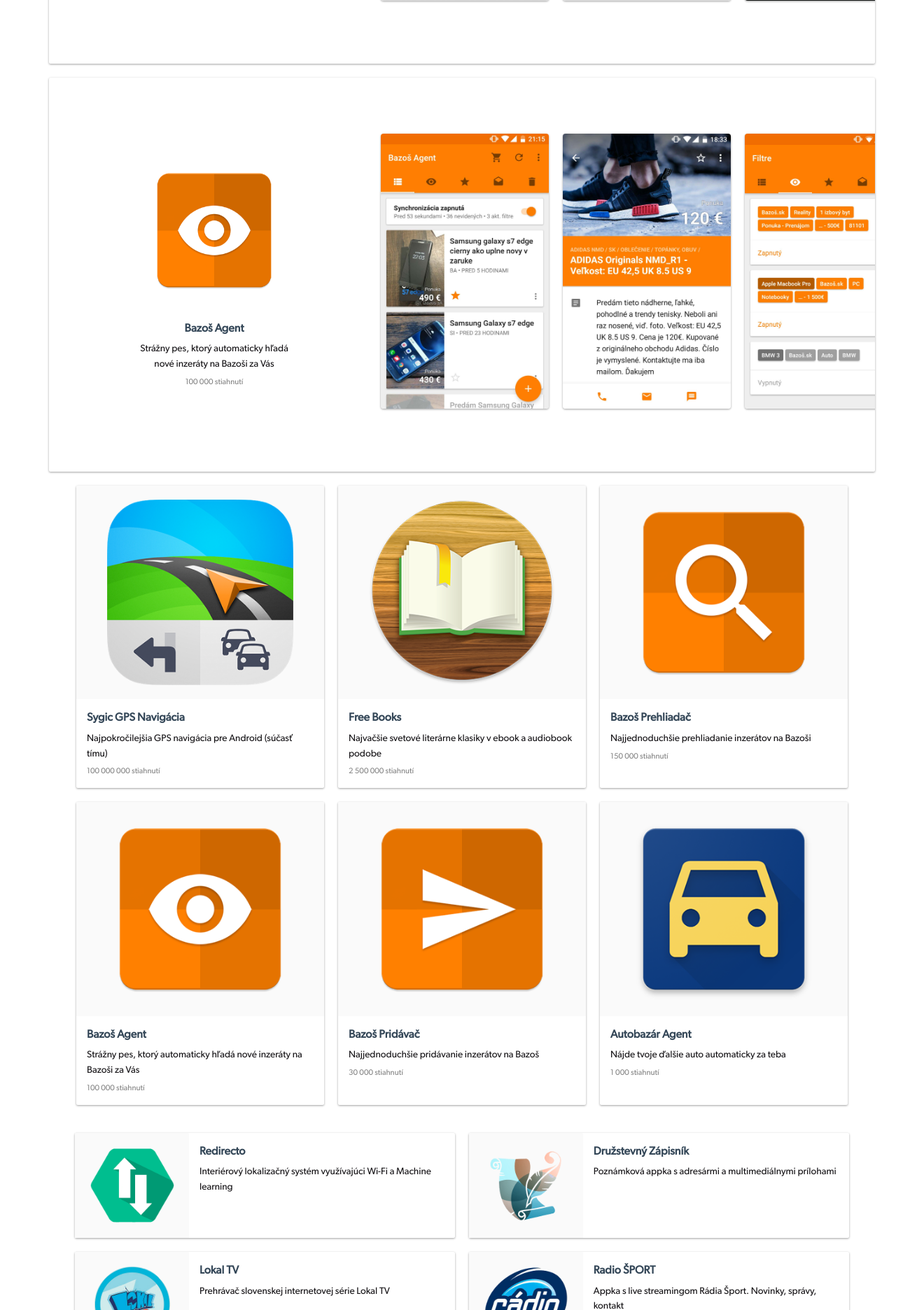
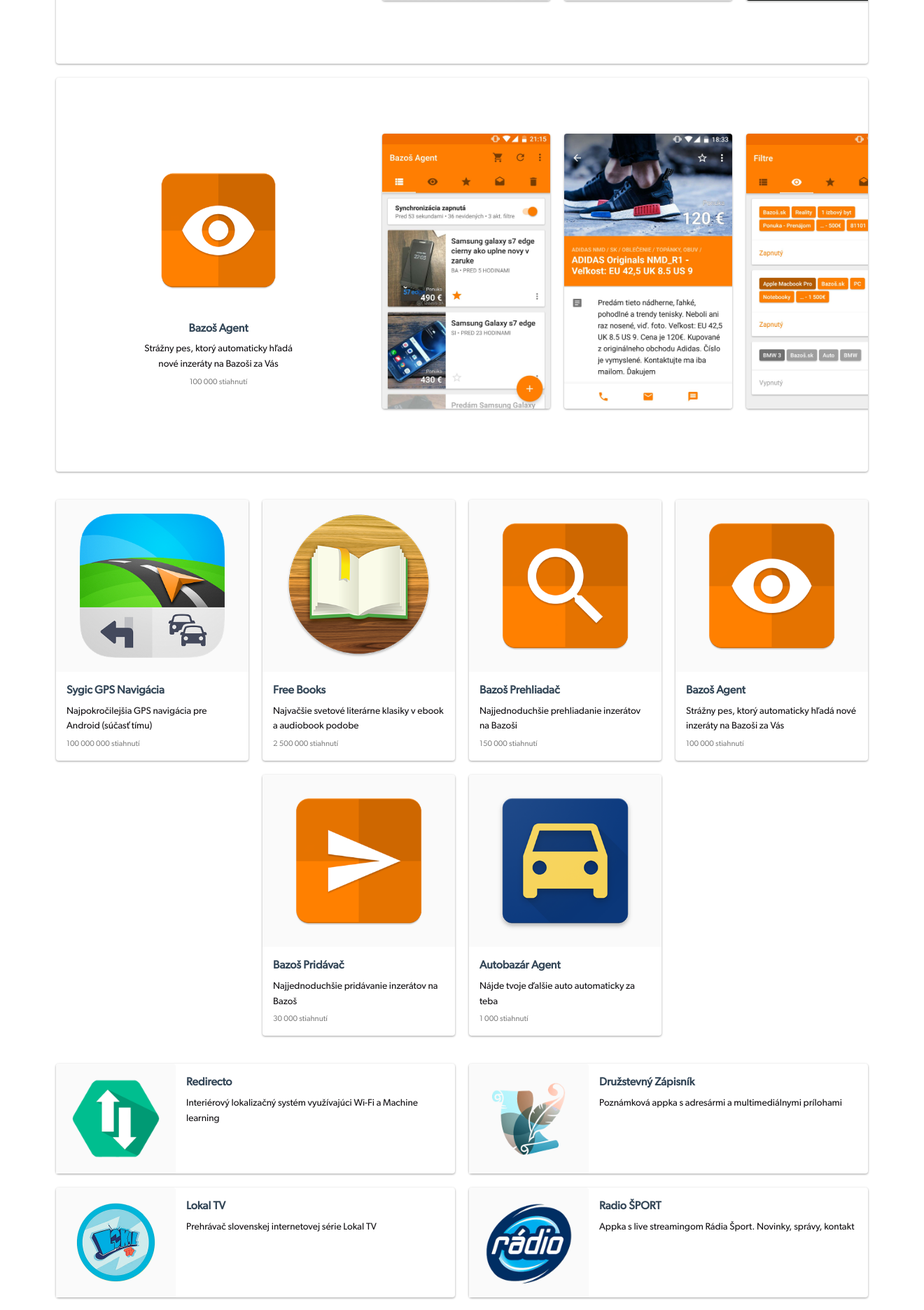
Before and after one commit to ursusursus/PersonalWeb, a PHP site: page / in a window 1320 px wide. Shown: the part 2323-4195 px from the top of the page at 70% size. Run offline with PHP 8.4, Linux system fonts and the light colour scheme; some libraries are stand-ins or nearby versions.

Commit message:
refactor spacingu, konecne jednotny

```diff
--- a/index.html
+++ b/index.html
@@ -56,6 +56,7 @@
 			<div id="portfolio" class="section">
 				<h4 id="meh" class="header">Portfólio</h4>
 				<div class="apps">
+					<div class="primary-app2-wrapper">
 					<div class="primary-app2">
 						<div class="app-container">
 							<a class="primary-app2-foo" href="https://play.google.com/store/apps/details?id=com.spreadsong.freebooks">
@@ -97,6 +98,8 @@
 							</div>
 						</div>
 					</div>
+					</div>
+					<div class="primary-app2-wrapper">
 					<div class="primary-app2">
 						<div class="app-container">
 							<a class="primary-app2-foo" href="https://play.google.com/store/apps/details?id=com.sygic.aura">
@@ -138,6 +141,8 @@
 							</div>
 						</div>
 					</div>
+					</div>
+					<div class="primary-app2-wrapper">
 					<div class="primary-app2">
 						<div class="app-container">
 							<a class="primary-app2-foo" href="https://play.google.com/store/apps/details?id=sk.ursus.bazosagent">
@@ -179,6 +184,10 @@
 							</div>
 						</div>
 					</div>
+					</div>
+				</div>
+				<div class="apps">
+					<div class="primary-app-wrapper">
 						<a class="primary-app" href="https://play.google.com/store/apps/details?id=com.sygic.aura">
 							<div class="primary-app-img-container">
 								<img src="images/app_sygic.png">
@@ -189,6 +198,8 @@
 								<p class="app-dl">100 000 000 stiahnutí</p>
 							</div>
 						</a>
+					</div>
+					<div class="primary-app-wrapper">
 						<a class="primary-app" href="https://play.google.com/store/apps/details?id=com.spreadsong.freebooks">
 							<div class="primary-app-img-container">
 								<img src="images/app_freebooks.png">
@@ -199,6 +210,8 @@
 								<p class="app-dl">2 500 000 stiahnutí</p>
 							</div>
 						</a>
+					</div>
+					<div class="primary-app-wrapper">
 						<a class="primary-app" href="https://play.google.com/store/apps/details?id=sk.ursus.bazossearch">
 							<div class="primary-app-img-container">
 								<img src="images/app_bbrowser.png">
@@ -209,6 +222,8 @@
 								<p class="app-dl">150 000 stiahnutí</p>
 							</div>
 						</a>
+					</div>
+					<div class="primary-app-wrapper">
 						<a class="primary-app" href="https://play.google.com/store/apps/details?id=sk.ursus.bazosagent">
 							<div class="primary-app-img-container">
 								<img src="images/app_bagent.png">
@@ -219,6 +234,8 @@
 								<p class="app-dl">100 000 stiahnutí</p>
 							</div>
 						</a>
+					</div>
+					<div class="primary-app-wrapper">
 						<a class="primary-app" href="https://play.google.com/store/apps/details?id=sk.ursus.bazosmyarticles">
 							<div class="primary-app-img-container">
 								<img src="images/app_buploader.png">
@@ -229,6 +246,8 @@
 								<p class="app-dl">30 000 stiahnutí</p>
 							</div>
 						</a>
+					</div>
+					<div class="primary-app-wrapper">
 						<a class="primary-app" href="https://play.google.com/store/apps/details?id=sk.ursus.autobazaragent">
 							<div class="primary-app-img-container">
 								<img src="images/app_aagent.png">
@@ -240,7 +259,9 @@
 							</div>
 						</a>
 					</div>
+				</div>
 				<div class="apps">
+					<div class="secondary-app-wrapper">
 						<a class="secondary-app" href="https://play.google.com/store/apps/details?id=sk.tuke.ursus.redirecto">
 							<div class="secondary-app-img-container">
 								<img src="images/app_redirecto.png">
@@ -250,6 +271,8 @@
 								<p class="app-desc">Interiérový lokalizačný systém využívajúci Wi-Fi a Machine learning</p>
 							</div>
 						</a>
+					</div>
+					<div class="secondary-app-wrapper">
 						<a class="secondary-app" href="https://play.google.com/store/apps/details?id=com.awaboom.ursus.druzstevnyzapisnik">
 							<div class="secondary-app-img-container">
 								<img src="images/app_zapisnik.png">
@@ -259,6 +282,8 @@
 								<p class="app-desc">Poznámková appka s adresármi a multimediálnymi prílohami</p>
 							</div>
 						</a>
+					</div>
+					<div class="secondary-app-wrapper">
 						<a class="secondary-app">
 							<div class="secondary-app-img-container">
 								<img src="images/app_loktv.png">
@@ -268,6 +293,8 @@
 								<p class="app-desc">Prehrávač slovenskej internetovej série Lokal TV</p>
 							</div>
 						</a>
+					</div>
+					<div class="secondary-app-wrapper">
 						<a class="secondary-app" href="https://play.google.com/store/apps/details?id=com.awaboom.radioSport">
 							<div class="secondary-app-img-container">
 								<img src="images/app_rad_sport.png">
@@ -277,6 +304,8 @@
 								<p class="app-desc">Appka s live streamingom Rádia Šport. Novinky, správy, kontakt</p>
 							</div>
 						</a>
+					</div>
+					<div class="secondary-app-wrapper">
 						<a class="secondary-app" href="https://play.google.com/store/apps/details?id=com.awaboom.ursus.guessmynumber">
 							<div class="secondary-app-img-container">
 								<img src="images/app_gmn.png">
@@ -286,6 +315,8 @@
 								<p class="app-desc">Logická hra. Rebríčky top hráčov, push notifikácie, hudba, zvukové efekty</p>
 							</div>
 						</a>
+					</div>
+					<div class="secondary-app-wrapper">
 						<a class="secondary-app">
 							<div class="secondary-app-img-container">
 								<img src="images/app_empty.png">
@@ -296,7 +327,9 @@
 							</div>
 						</a>
 					</div>
+				</div>
 				<div class="apps">
+					<div class="ternary-app-wrapper">
 						<a class="ternary-app" href="https://play.google.com/store/apps/details?id=com.awaboom.ursus.nfd">
 							<div class="ternary-app-img-container">
 								<img src="images/app_clubnfd.png">
@@ -305,6 +338,8 @@
 								<p class="app-title">Club NFD</p>
 							</div>
 						</a>
+					</div>
+					<div class="ternary-app-wrapper">
 						<a class="ternary-app" href="https://play.google.com/store/apps/details?id=com.awaboom.ursus.nfd.prezentacie">
 							<div class="ternary-app-img-container">
 								<img src="images/app_prez_nfd.png">
@@ -313,6 +348,8 @@
 								<p class="app-title">Prezentácie NFD</p>
 							</div>
 						</a>
+					</div>
+					<div class="ternary-app-wrapper">
 						<a class="ternary-app" href="https://play.google.com/store/apps/details?id=com.awaboom.ursus.lampanfd">
 							<div class="ternary-app-img-container">
 								<img src="images/app_lampa_nfd.png">
@@ -321,6 +358,8 @@
 								<p class="app-title">Lampa NFD</p>
 							</div>
 						</a>
+					</div>
+					<div class="ternary-app-wrapper">
 						<a class="ternary-app" href="https://play.google.com/store/apps/details?id=com.awaboom.ursus.druzstevnevyroky.sk">
 							<div class="ternary-app-img-container">
 								<img src="images/app_druz_vyr.png">
@@ -329,6 +368,8 @@
 								<p class="app-title">Družstevné výroky</p>
 							</div>
 						</a>
+					</div>
+					<div class="ternary-app-wrapper">
 						<a class="ternary-app" href="https://play.google.com/store/apps/details?id=com.awaboom.ursus.nfd.noviny">
 							<div class="ternary-app-img-container">
 								<img src="images/app_empty.png">
@@ -337,6 +378,8 @@
 								<p class="app-title">Družstevné noviny</p>
 							</div>
 						</a>
+					</div>
+					<div class="ternary-app-wrapper">
 						<a class="ternary-app" href="https://play.google.com/store/apps/details?id=com.awaboom.ursus.freesummer">
 							<div class="ternary-app-img-container">
 								<img src="images/app_freesum.png">
@@ -345,6 +388,7 @@
 								<p class="app-title">Free Summer</p>
 							</div>
 						</a>
+					</div>
 				</div>
 			</div>
 		</div>
--- a/styles/landing.css
+++ b/styles/landing.css
@@ -191,18 +191,24 @@
 	flex-wrap: wrap;
 	justify-content: center;
 }
+.primary-app-wrapper, .secondary-app-wrapper, .ternary-app-wrapper, .primary-app2-wrapper {
+	padding: 10px;
+	box-sizing: border-box;
+}
 .primary-app, .secondary-app, .ternary-app, .primary-app2 {
-	background-color: #fff;
-	border-radius: 2px;
+	border-radius: 4px;
 	box-shadow: 0 1px 3px rgba(0,0,0,0.16), 0 1px 3px rgba(0,0,0,0.23);
-	margin: 10px;
 	transition: box-shadow 0.3s cubic-bezier(.25,.8,.25,1);
+	display: block;
+	width: 100%;
 }
-.primary-app {
-	width: 30%;
+.primary-app-wrapper {
+	width: 25%;
+}
+.primary-app2-wrapper {
+	width: 100%;
 }
 .primary-app2 {
-	width: 100%;
 	display: flex;
 	flex-direction: row;
 	justify-content: flex-start;
@@ -221,7 +227,7 @@
   box-shadow: 0 3px 10px rgba(0,0,0,0.25), 0 5px 15px rgba(0,0,0,0.22);
 }
 .primary-app-img-container, .secondary-app-img-container, .ternary-app-img-container {
-	border-radius: 2px 2px 0 0;
+	border-radius: 4px 4px 0 0;
 	display: flex;
 	justify-content: center;
 	align-items: center;
@@ -250,8 +256,10 @@
 	margin-top: 5px;
 	font-size: 0.7em;
 }
+.secondary-app-wrapper {
+	width: 50%
+}
 .secondary-app {
-	width: 46%;
 	display: flex;
 	flex-direction: row;
 	justify-content: flex-start;
@@ -266,8 +274,8 @@
 	width: 80%;
 	object-fit: contain;
 }
-.ternary-app {
-	width: 13.7%;
+.ternary-app-wrapper {
+	width: 16.66%;
 }
 .ternary-app-img-container img {
 	padding: 15px;
```
Lines whose indentation alone changed are shown as unchanged.
